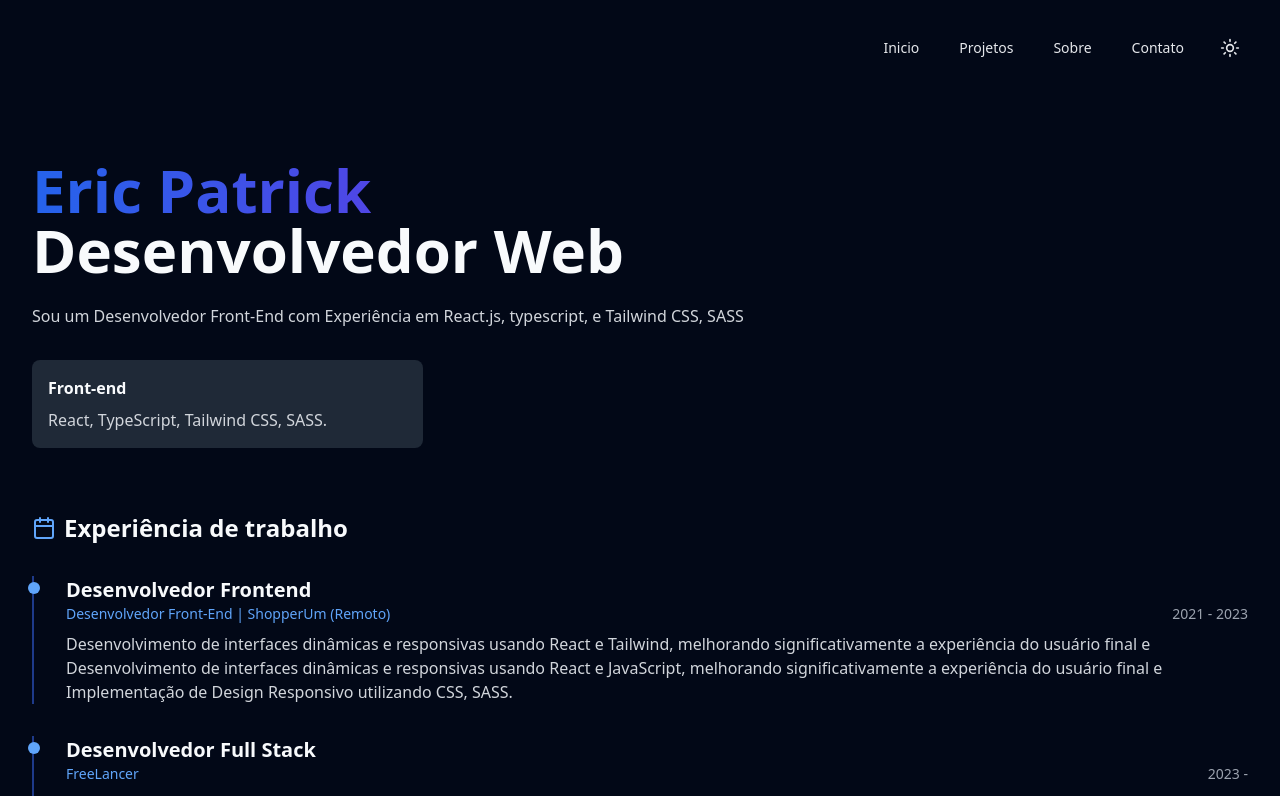
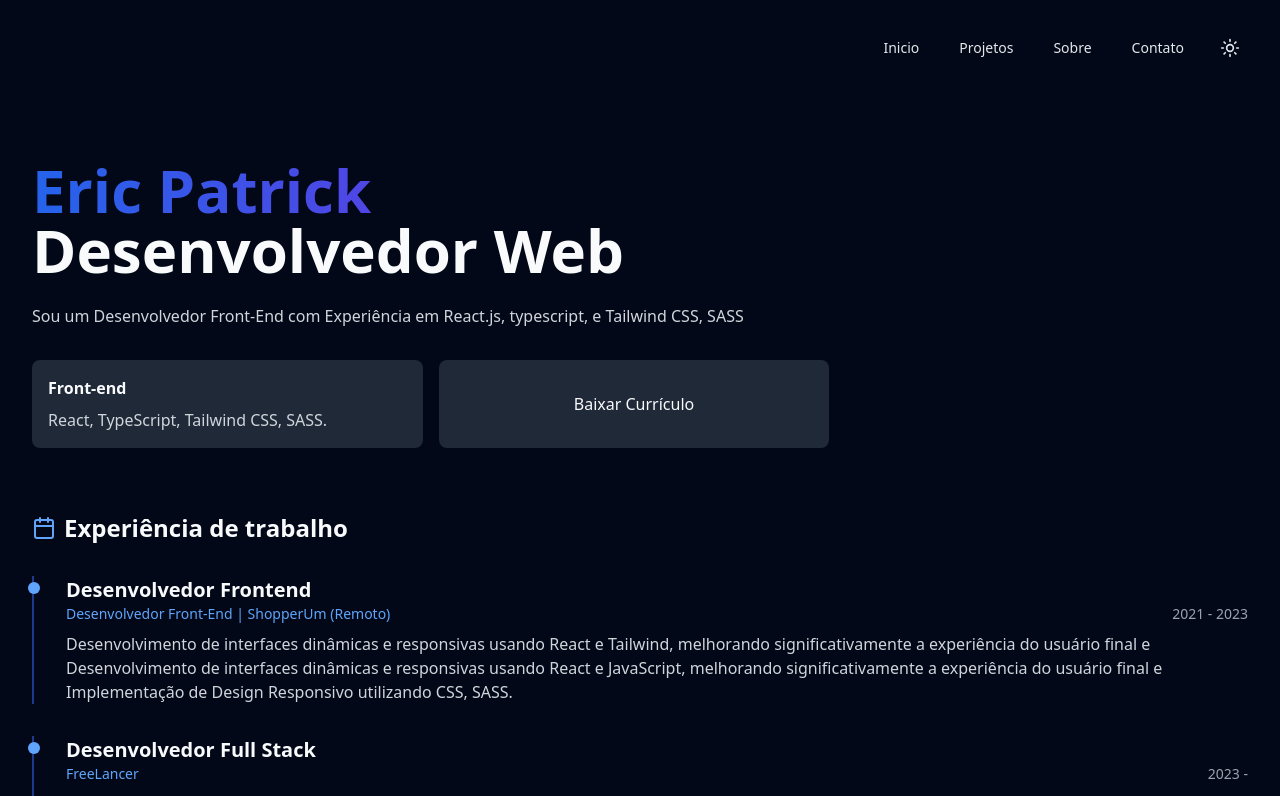
Before and after one commit to Eric20-patrick/Portifolio, a React (Vite) app: page /sobre in a window 1280 px wide. Shown: the top 796 px of the page. Built offline with nearby package versions, Linux system fonts and the light colour scheme.

Commit message:
curriculo

```diff
--- a/src/pages/sobre/index.tsx
+++ b/src/pages/sobre/index.tsx
@@ -94,7 +94,7 @@ const About = () => {
                   React, TypeScript, Tailwind CSS, SASS.
                 </p>
               </div>
-              {/*}  <Curriculo />{*/}
+              <Curriculo />
             </div>
           </div>
         </div>
```
